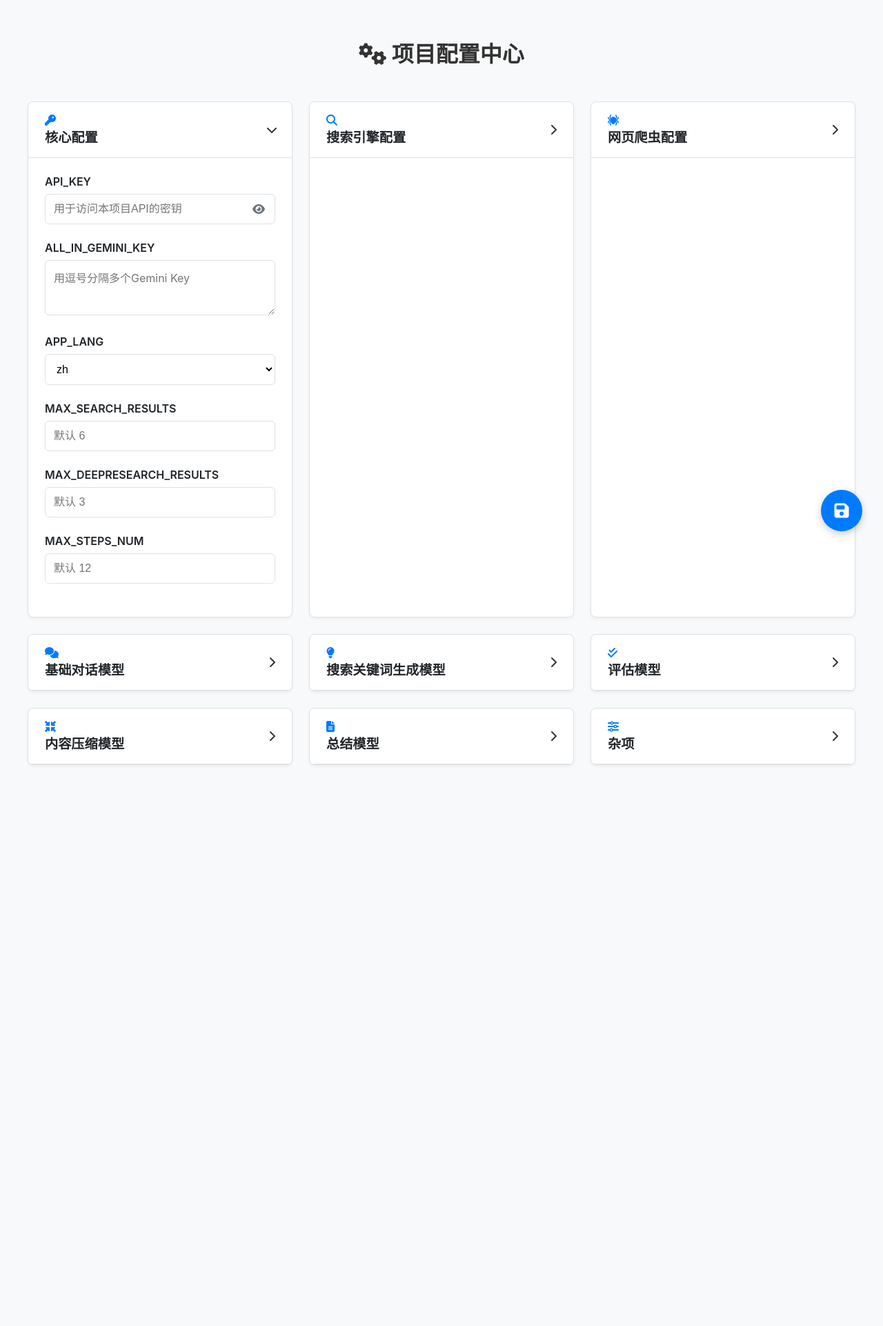
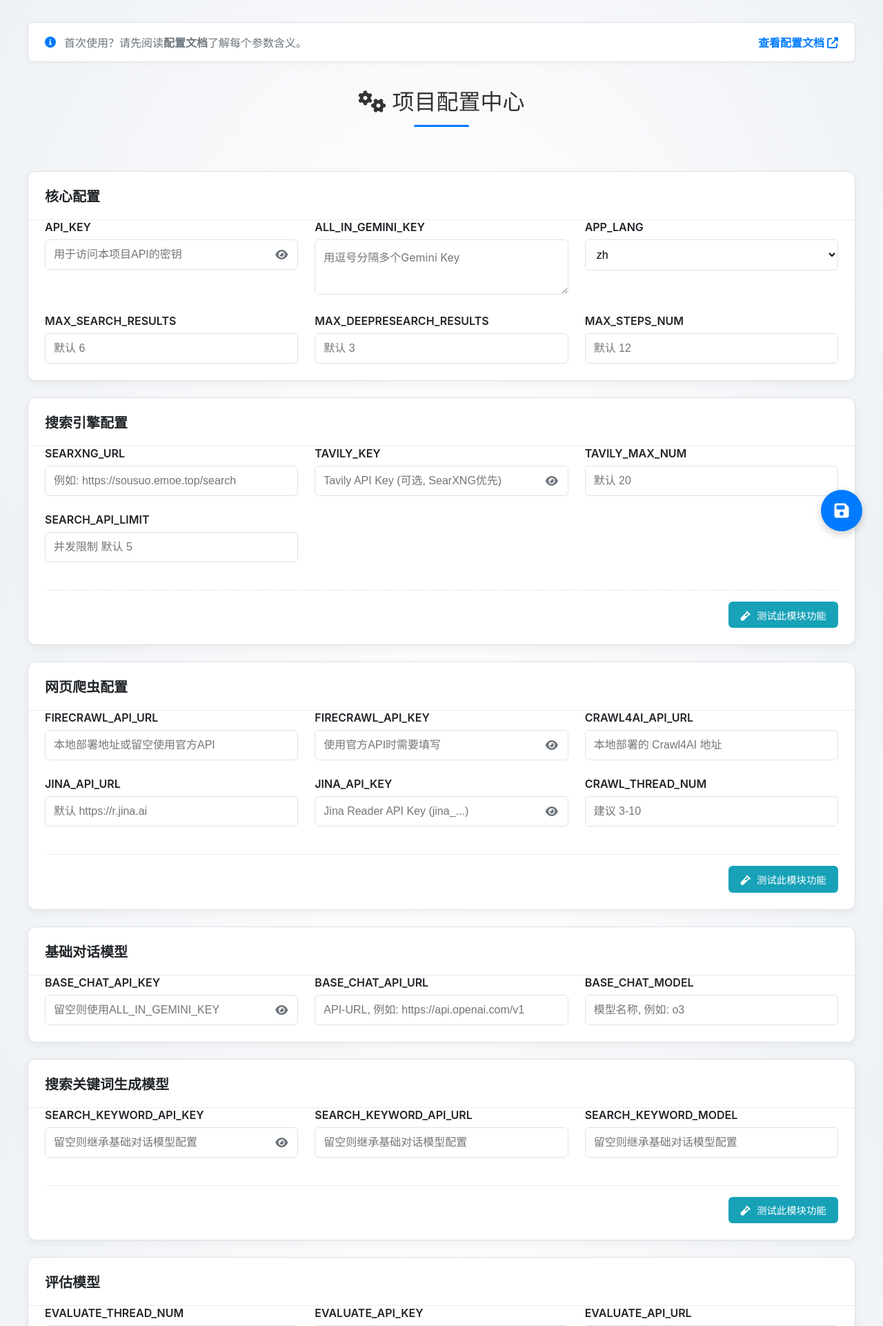
Before and after one commit to cat3399/deepresearch, a Flask app: page /setting in a window 1280 px wide. Shown: the top 1922 px of the page at 69% size. Before the commit the page ends 1109 px from the top, so only its background shows below. Run offline with Flask 3, Linux system fonts and the light colour scheme.

Commit message:
美化webui setting

```diff
--- a/webui/templates/setting.html
+++ b/webui/templates/setting.html
@@ -12,7 +12,8 @@
             --primary-hover-color: #0056b3;
             --secondary-color: #6c757d;
             --secondary-hover-color: #5a6268;
-            --background-color: #f8f9fa;
+            /* 背景色微调，让卡片更突出 */
+            --background-color: #eef1f5;
             --card-background-color: #ffffff;
             --text-color: #333;
             --label-color: #212529;
@@ -24,110 +25,154 @@
             --danger-bg: #f8d7da;
             --danger-text: #721c24;
             --danger-border: #f5c6cb;
+            --test-button-color: #17a2b8;
+            --test-button-hover-color: #138496;
         }
         body {
             font-family: -apple-system, BlinkMacSystemFont, "Segoe UI", Roboto, "Helvetica Neue", Arial, sans-serif;
             margin: 0;
             padding: 2em;
-            background-color: var(--background-color);
+            background: radial-gradient(circle at 50% 50%, #ffffff, var(--background-color));
+            background-attachment: fixed;
             color: var(--text-color);
+            min-height: 100vh;
         }
         .container {
-            max-width: 1200px; /* 增加容器宽度以适应双列布局 */
+            max-width: 1200px;
             margin: auto;
-            padding-bottom: 100px; /* 为悬浮按钮留出空间 */
+            padding-bottom: 100px;
+        }
+        /* 顶部提示栏：文档链接 */
+        .doc-banner {
+            background: #ffffff;
+            border: 1px solid var(--border-color);
+            border-radius: 8px;
+            padding: 1em 1.5em;
+            margin-bottom: 2em;
+            display: flex;
+            align-items: center;
+            justify-content: space-between;
+            box-shadow: 0 2px 6px rgba(0,0,0,0.04);
+        }
+        .doc-banner .doc-info {
+            display: flex;
+            align-items: center;
+            gap: 0.75em;
+            color: var(--help-text-color);
+        }
+        .doc-banner .doc-info i {
+            color: var(--primary-color);
+        }
+        .doc-banner a {
+            color: var(--primary-color);
+            text-decoration: none;
+            font-weight: 600;
+            transition: color .2s;
+        }
+        .doc-banner a:hover {
+            color: var(--primary-hover-color);
         }
         h1 {
             color: var(--text-color);
             text-align: center;
-            margin-bottom: 1.5em;
+            margin-bottom: 2em;
+            font-weight: 300;
+            position: relative;
+            padding-bottom: 0.5em;
+        }
+        h1::after {
+            content: '';
+            position: absolute;
+            bottom: 0;
+            left: 50%;
+            transform: translateX(-50%);
+            width: 80px;
+            height: 3px;
+            background-color: var(--primary-color);
+            border-radius: 2px;
         }
         .alert {
-            padding: 1em;
-            margin-bottom: 1em;
+            padding: 1em 1.5em;
+            margin-bottom: 1.5em;
             border-radius: 8px;
             border: 1px solid transparent;
             display: flex;
             align-items: center;
+            justify-content: space-between;
+            transition: opacity 0.3s ease-out, transform 0.3s ease-out;
         }
-        .alert::before {
+        .alert-content {
+            display: flex;
+            align-items: center;
+        }
+        .alert-content::before {
             font-family: "Font Awesome 6 Free";
             font-weight: 900;
             margin-right: 10px;
         }
-        .alert-success {
-            background-color: var(--success-bg);
-            color: var(--success-text);
-            border-color: var(--success-border);
+        .alert-success { background-color: var(--success-bg); color: var(--success-text); border-color: var(--success-border); }
+        .alert-success .alert-content::before { content: "\f058"; }
+        .alert-danger { background-color: var(--danger-bg); color: var(--danger-text); border-color: var(--danger-border); }
+        .alert-danger .alert-content::before { content: "\f071"; }
+        .alert-close {
+            background: none;
+            border: none;
+            font-size: 1.2em;
+            color: inherit;
+            opacity: 0.7;
+            cursor: pointer;
+            line-height: 1;
+            padding: 0 0 0 10px;
         }
-        .alert-success::before { content: "\f058"; }
-        .alert-danger {
-            background-color: var(--danger-bg);
-            color: var(--danger-text);
-            border-color: var(--danger-border);
+        .alert-close:hover {
+            opacity: 1;
         }
-        .alert-danger::before { content: "\f071"; }
-
-        /* --- 核心修改1: 并排展示 --- */
-        .accordion {
-            display: grid;
-            /* 响应式网格布局：自动适应宽度，每列最小350px，最大1fr（平分空间） */
-            grid-template-columns: repeat(auto-fit, minmax(350px, 1fr));
-            gap: 1.5rem; /* 卡片之间的间距 */
+        .alert.hiding {
+            opacity: 0;
+            transform: translateY(-10px);
         }
 
+        /* 卡片样式：增加轻微阴影与边框区分背景 */
         .accordion .card {
             background-color: var(--card-background-color);
             border: 1px solid var(--border-color);
-            border-radius: 8px;
-            margin-bottom: 0; /* 网格布局不需要 margin-bottom */
-            box-shadow: 0 2px 4px rgba(0,0,0,0.05);
+            border-radius: 12px;
+            margin-bottom: 1.5rem;
+            box-shadow: 0 4px 12px rgba(0,0,0,0.05);
+            transition: transform 0.2s ease-in-out, box-shadow 0.2s ease-in-out;
             overflow: hidden;
-            transition: box-shadow 0.2s;
         }
         .accordion .card:hover {
-            box-shadow: 0 4px 8px rgba(0,0,0,0.08);
+            transform: translateY(-4px);
+            box-shadow: 0 8px 20px rgba(0,0,0,0.08);
         }
         .card-header {
-            padding: 1rem 1.5rem;
-            cursor: pointer;
+            padding: 1.25rem 1.5rem;
+            cursor: default;
             display: flex;
             justify-content: space-between;
             align-items: center;
             user-select: none;
-            transition: background-color 0.2s ease-in-out;
-        }
-        .card-header:hover {
-            background-color: #f1f3f5;
+            background-color: transparent;
         }
         .card-header h2 {
             margin: 0;
-            font-size: 1.2rem;
+            font-size: 1.25rem;
+            font-weight: 600;
             color: var(--label-color);
         }
         .card-header .icon {
-            margin-right: 10px;
-            color: var(--primary-color);
-        }
-        .card-header .accordion-icon {
-            transition: transform 0.3s ease-in-out;
-        }
-        .card.active .accordion-icon {
-            transform: rotate(90deg);
+            display: none;
         }
         .card-body {
-            max-height: 0;
-            overflow: hidden;
-            transition: max-height 0.4s ease-in-out, padding 0.4s ease-in-out;
-            padding: 0 1.5rem;
-            border-top: 1px solid var(--border-color);
-        }
-        .card.active .card-body {
-            max-height: 5000px; /* 足够大的值 */
-            padding: 1.5rem;
+            padding: 0 1.5rem 1.5rem 1.5rem;
+            border-top: 1px solid #e9ecef;
+            display: grid;
+            grid-template-columns: repeat(auto-fit, minmax(280px, 1fr));
+            gap: 1.5rem;
         }
         .form-group {
-            margin-bottom: 1.5rem;
+            margin-bottom: 0;
         }
         label {
             display: block;
@@ -145,18 +190,20 @@
             border: 1px solid var(--border-color);
             border-radius: 6px;
             font-size: 1rem;
-            transition: border-color 0.2s, box-shadow 0.2s;
+            transition: border-color 0.2s, box-shadow 0.2s, padding 0.2s;
             background-color: #fff;
+        }
+        input:focus, select:focus, textarea:focus {
+            outline: none;
+            border-color: var(--primary-color);
+            border-width: 2px;
+            padding: calc(0.75em - 1px);
+            box-shadow: 0 0 0 3px rgba(0, 123, 255, 0.25);
         }
         textarea {
             min-height: 80px;
             resize: vertical;
             font-family: inherit;
-        }
-        input:focus, select:focus, textarea:focus {
-            outline: none;
-            border-color: var(--primary-color);
-            box-shadow: 0 0 0 3px rgba(0, 123, 255, 0.25);
         }
         .help-text {
             font-size: 0.9em;
@@ -176,25 +223,24 @@
             padding-top: 1rem;
             margin-top: 1rem;
             text-align: right;
+            grid-column: 1 / -1;
         }
         .btn-test {
-            background-color: var(--secondary-color);
+            background-color: var(--test-button-color);
             padding: 0.6em 1.2em;
             font-size: 0.9em;
             color: white;
             border: none;
             border-radius: 6px;
             cursor: pointer;
-            transition: background-color 0.2s;
+            transition: background-color 0.2s, transform 0.2s;
         }
         .btn-test:hover {
-            background-color: var(--secondary-hover-color);
+            background-color: var(--test-button-hover-color);
+            transform: scale(1.05);
         }
-        .btn-test .fas {
-            margin-right: 5px;
-        }
+        .btn-test .fas { margin-right: 5px; }
 
-        /* --- 核心修改2: 醒目的悬浮保存按钮 --- */
         .fab-container {
             position: fixed;
             bottom: 30px;
@@ -220,21 +266,37 @@
             background-color: var(--primary-hover-color);
             transform: scale(1.1);
         }
+        .btn-save-fab:active {
+            transform: scale(0.95);
+        }
     </style>
 </head>
 <body>
     <div class="container">
+        <!-- 文档提示横幅 -->
+        <div class="doc-banner">
+            <div class="doc-info">
+                <i class="fas fa-info-circle"></i>
+                <span>首次使用？请先阅读<strong>配置文档</strong>了解每个参数含义。</span>
+            </div>
+            <a href="https://github.com/cat3399/deepresearch?tab=readme-ov-file#3-%E9%85%8D%E7%BD%AE%E7%8E%AF%E5%A2%83%E5%8F%98%E9%87%8F" target="_blank">
+                查看配置文档 <i class="fas fa-external-link-alt"></i>
+            </a>
+        </div>
+
         <h1><i class="fas fa-cogs"></i> 项目配置中心</h1>
 
         {% with messages = get_flashed_messages(with_categories=true) %}
             {% if messages %}
                 {% for category, message in messages %}
-                    <div class="alert alert-{{ category }}">{{ message }}</div>
+                    <div class="alert alert-{{ category }}">
+                        <div class="alert-content">{{ message }}</div>
+                        <button class="alert-close" onclick="this.parentElement.classList.add('hiding'); setTimeout(() => this.parentElement.remove(), 300);">&times;</button>
+                    </div>
                 {% endfor %}
             {% endif %}
         {% endwith %}
 
-        <!-- 将表单的 id 设置为 config-form，以便悬浮按钮可以关联到它 -->
         <form id="config-form" action="{{ url_for('setting.save_config') }}" method="post">
             <div class="accordion">
             {% if config_data %}
@@ -245,7 +307,6 @@
                             <i class="fas {{ section.icon | default('fa-sliders-h') }} icon"></i>
                             <h2>{{ section.title }}</h2>
                         </div>
-                        <i class="fas fa-chevron-right accordion-icon"></i>
                     </div>
                     <div class="card-body">
                         {% for var in section.vars %}
@@ -253,7 +314,6 @@
                             <label for="{{ var.key }}">{{ var.key }}</label>
                             <div class="input-wrapper">
 
-                                <!-- 智能控件渲染逻辑 (无变化) -->
                                 {% if var.type == 'select' %}
                                     <select id="{{ var.key }}" name="{{ var.key }}">
                                         {% for option in var.options %}
@@ -272,7 +332,7 @@
                                            placeholder="{{ var.placeholder }}"
                                            {% if var.min is not none %}min="{{ var.min }}"{% endif %}
                                            {% if var.max is not none %}max="{{ var.max }}"{% endif %}>
-                                {% else %} {# 默认为 text 类型 #}
+                                {% else %}
                                     <input type="text" id="{{ var.key }}" name="{{ var.key }}" value="{{ var.value }}" placeholder="{{ var.placeholder }}">
                                 {% endif %}
 
@@ -285,12 +345,6 @@
 
                         {% if section.test_name %}
                         <div class="test-container">
-                            <!--
-                                核心修改3: 测试按钮
-                                1. 类型改为 "button" 以防止默认提交。
-                                2. 添加 "btn-run-test" class 用于JS选择。
-                                3. 使用 data-* 属性存储测试信息。
-                            -->
                             <button type="button"
                                     class="btn-test btn-run-test"
                                     data-test-name="{{ section.test_name }}"
@@ -307,12 +361,8 @@
                 <p>未找到任何配置项或 `.env` 文件为空。</p>
             {% endif %}
             </div>
-
-            <!-- 原来的保存按钮被移除，由悬浮按钮替代 -->
-
         </form>
 
-        <!-- 未关联的测试功能 (无变化) -->
         {% if unassociated_tests %}
         <div class="card" style="margin-top: 2rem;">
             <div class="card-header" style="cursor: default;">
@@ -321,8 +371,8 @@
                     <h2>其他测试</h2>
                 </div>
             </div>
-            <div class="card-body" style="max-height: 5000px; padding: 1.5rem;">
-                <form action="{{ url_for('setting.run_test_route') }}" method="post">
+            <div class="card-body" style="border-top: 1px solid #e9ecef;">
+                <form action="{{ url_for('setting.run_test_route') }}" method="post" style="grid-column: 1 / -1;">
                     <div class="form-group">
                         <label for="test_name">选择要测试的功能</label>
                         <select id="test_name" name="test_name" required>
@@ -342,53 +392,14 @@
 
     </div>
 
-    <!-- 核心修改2: 悬浮保存按钮的HTML结构 -->
     <div class="fab-container">
-        <!-- 使用 form="config-form" 属性关联到主表单 -->
         <button type="submit" form="config-form" class="btn-save-fab" title="保存全部配置">
             <i class="fas fa-save"></i>
         </button>
     </div>
 
-
     <script>
         document.addEventListener('DOMContentLoaded', function () {
-            // --- 折叠面板逻辑 (无变化) ---
-            const accordionHeaders = document.querySelectorAll('.accordion .card-header');
-            if (accordionHeaders.length > 0) {
-                const firstCard = accordionHeaders[0].parentElement;
-                if (firstCard) {
-                    firstCard.classList.add('active');
-                    const firstCardBody = firstCard.querySelector('.card-body');
-                    if (firstCardBody) {
-                       firstCardBody.style.maxHeight = firstCardBody.scrollHeight + "px";
-                    }
-                }
-            }
-            accordionHeaders.forEach(header => {
-                header.addEventListener('click', () => {
-                    const card = header.parentElement;
-                    const cardBody = header.nextElementSibling;
-                    const isActive = card.classList.contains('active');
-
-                    // 关闭所有已打开的面板
-                    // accordionHeaders.forEach(h => {
-                    //     const c = h.parentElement;
-                    //     c.classList.remove('active');
-                    //     h.nextElementSibling.style.maxHeight = '0';
-                    // });
-
-                    // 打开或关闭当前点击的面板
-                    card.classList.toggle('active', !isActive);
-                    if (!isActive) {
-                        cardBody.style.maxHeight = cardBody.scrollHeight + "px";
-                    } else {
-                        cardBody.style.maxHeight = '0';
-                    }
-                });
-            });
-
-            // --- 密码可见性切换 (无变化) ---
             const passwordToggles = document.querySelectorAll('.toggle-password');
             passwordToggles.forEach(toggle => {
                 toggle.addEventListener('click', () => {
@@ -400,39 +411,32 @@
                 });
             });
 
-            // --- 核心修改3: 测试前自动保存的JS逻辑 ---
             const testButtons = document.querySelectorAll('.btn-run-test');
             const mainForm = document.getElementById('config-form');
 
             testButtons.forEach(button => {
                 button.addEventListener('click', function(event) {
-                    event.preventDefault(); // 阻止按钮的默认行为
-
+                    event.preventDefault();
                     const testName = this.dataset.testName;
                     const testUrl = this.dataset.testUrl;
 
-                    // 禁用按钮，防止重复点击
                     this.disabled = true;
                     this.innerHTML = '<i class="fas fa-spinner fa-spin"></i> 正在保存...';
 
-                    // 1. 使用 fetch API 异步提交保存表单
                     fetch(mainForm.action, {
                         method: 'POST',
                         body: new FormData(mainForm)
                     })
                     .then(response => {
                         if (!response.ok) {
-                            // 如果保存失败，抛出错误
                             throw new Error('保存配置失败，请检查网络或后台日志。');
                         }
-                        return response.text(); // 或者 response.json() 如果后端返回json
+                        return response.text();
                     })
                     .then(data => {
-                        // 2. 保存成功后，执行测试
                         console.log('配置已保存，即将运行测试...');
                         this.innerHTML = '<i class="fas fa-vial"></i> 正在测试...';
 
-                        // 创建一个隐藏的表单来提交测试请求
                         const hiddenForm = document.createElement('form');
                         hiddenForm.method = 'post';
                         hiddenForm.action = testUrl;
@@ -444,10 +448,9 @@
 
                         hiddenForm.appendChild(hiddenInput);
                         document.body.appendChild(hiddenForm);
-                        hiddenForm.submit(); // 提交隐藏表单，页面会跳转并显示测试结果的flash消息
+                        hiddenForm.submit();
                     })
                     .catch(error => {
-                        // 3. 如果过程中出现任何错误，提示用户并恢复按钮
                         console.error('操作失败:', error);
                         alert(error.message);
                         this.disabled = false;
```
